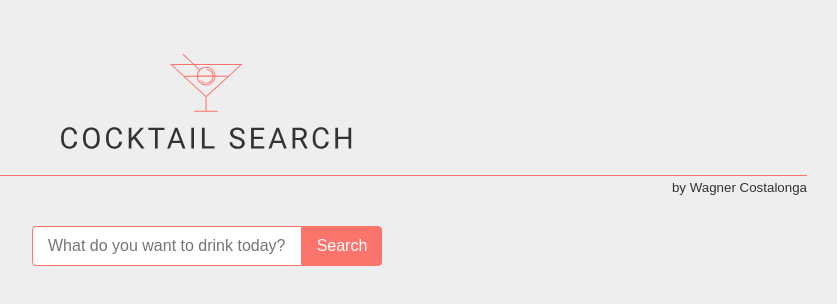
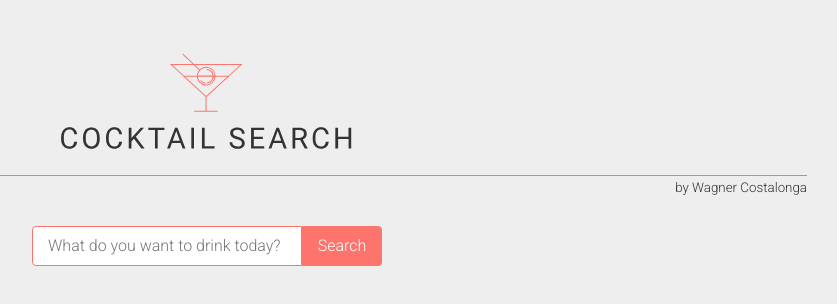
Before and after one commit to wagcostalonga/cocktail-search, a React (Create React App) app: page / in a window 1280 px wide. Shown: the top 304 px of the page, without its empty margins (433-1270 px from the left). Built offline with nearby package versions, Linux system fonts and the light colour scheme; the HTML template or start-up script is replaced by a standard one.

Commit message:
changing import font to public

```diff
--- a/public/index.html
+++ b/public/index.html
@@ -3,6 +3,7 @@
   <head>
     <meta charset="utf-8" />
     <link rel="icon" href="%PUBLIC_URL%/favicon.ico" />
+    <link href="https://fonts.googleapis.com/css2?family=Roboto:wght@300;400&display=swap" rel="stylesheet">
     <meta name="viewport" content="width=device-width, initial-scale=1" />
     <meta name="theme-color" content="#000000" />
 
--- a/src/styles/global.js
+++ b/src/styles/global.js
@@ -16,7 +16,7 @@
 }
 
 body, input, button {
-  font-family: "Arial", sans-serif;
+  font-family: "Roboto", sans-serif;
   font-size: 16px;
   font-weight: 300;
   color: #333;
```
